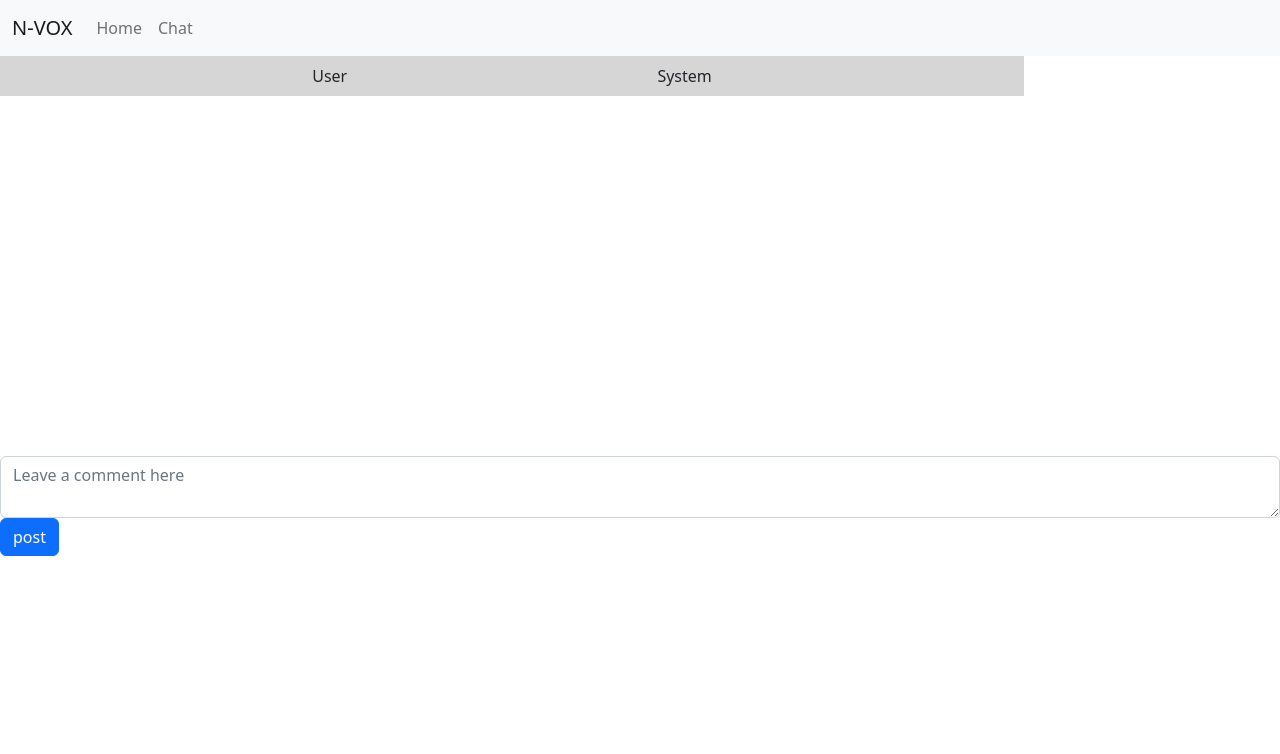
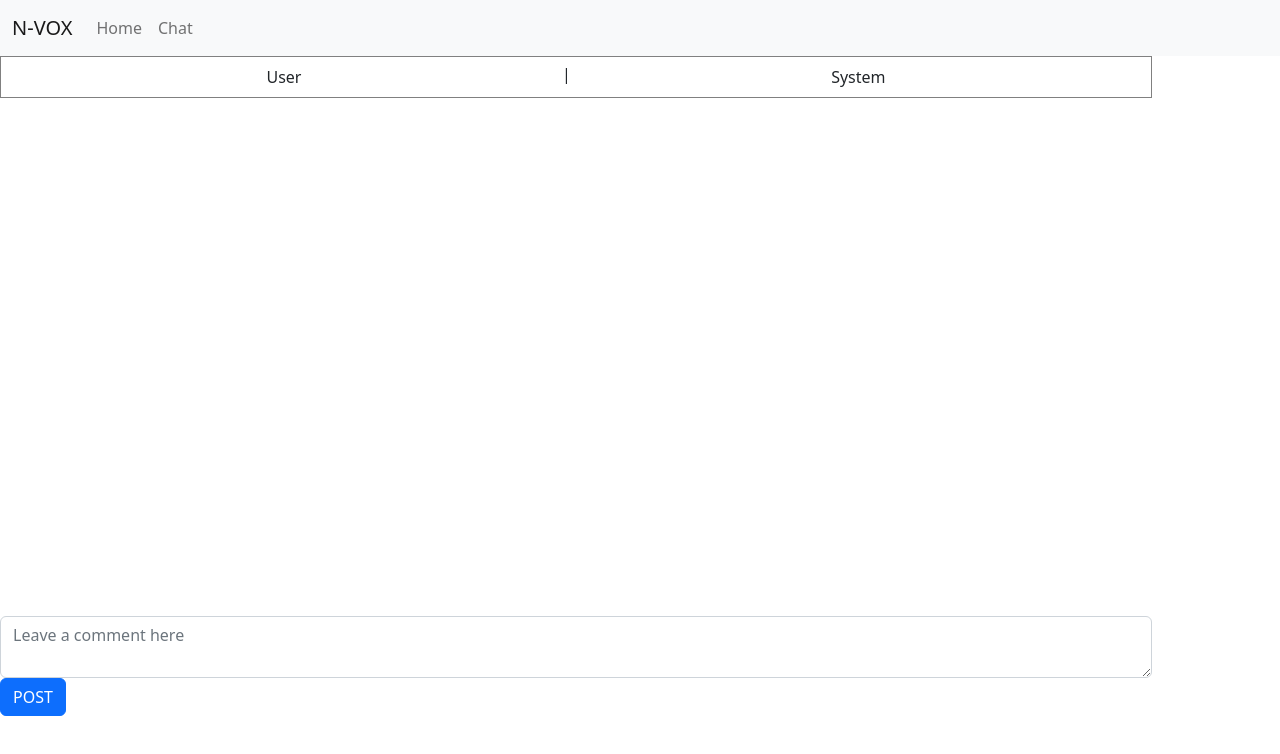
Before and after one commit to wasuken/nvox_srv, a Next.js app: page /chat in a window 1280 px wide. Shown: the top 754 px of the page. Built offline with nearby package versions, Linux system fonts and the light colour scheme.

Commit message:
レイアウト調整

```diff
--- a/pages/chat/index.tsx
+++ b/pages/chat/index.tsx
@@ -5,14 +5,19 @@ import { useState, useEffect } from "react";
 import Button from "react-bootstrap/Button";
 import Form from "react-bootstrap/Form";
 
+const InputArea = styled.div`
+  width: 90vw;
+`;
 const ChatSpace = styled.div`
   height: 50px;
 `;
 
 const ChatLogList = styled.div`
-  width: 80vw;
+  width: 90vw;
   height: 400px;
   overflow: scroll;
+  padding-bottom: 10px;
+height: 70vh;
 `;
 const UserChat = styled.div`
   display: flex;
@@ -25,10 +30,13 @@ const SystemChat = styled.div`
   margin: 5px;
 `;
 const ChatContent = styled.div`
-  width: 300px;
+  width: 500px;
   padding: 20px;
   border: 1px solid blue;
   border-radius: 10px;
+  @media screen and (max-width: 700px) {
+    width: 70vw;
+  }
 `;
 const ChatLogListHeader = styled.div`
   display: flex;
@@ -36,8 +44,8 @@ const ChatLogListHeader = styled.div`
   z-index: 2;
   justify-content: space-evenly;
   padding: 5px;
-  width: 80vw;
-  background: #66666644;
+  width: 90vw;
+  border: 1px solid gray;
 `;
 const ChatLogListHeaderCol = styled.div`
   margin: 3px;
@@ -47,6 +55,9 @@ export default function Index() {
   const [text, setText] = useState("");
   const [chatLog, setChatLog] = useState([]);
   const [loading, setLoading] = useState(false);
+  function ScrollEnd(target) {
+    target.scrollTo(0, target.scrollHeight);
+  }
   function PostChat() {
     if (loading) return;
     setLoading(true);
@@ -63,7 +74,7 @@ export default function Index() {
         text,
         user: 0, // user
       },
-    ]
+    ];
     fetch(`${process.env.NEXT_PUBLIC_BASE_URL}/api/openai/chat`, {
       method: "POST",
       headers: {
@@ -85,11 +96,15 @@ export default function Index() {
         setLoading(false);
       });
   }
+  useEffect(() => {
+    const logList = document.querySelector("#loglist");
+    ScrollEnd(logList);
+  }, [chatLog.length]);
   return (
     <div>
-      <ChatLogList>
+      <ChatLogList id="loglist">
         <ChatLogListHeader>
-          <ChatLogListHeaderCol>User</ChatLogListHeaderCol>
+          <ChatLogListHeaderCol>User</ChatLogListHeaderCol>|
           <ChatLogListHeaderCol>System</ChatLogListHeaderCol>
         </ChatLogListHeader>
         <ChatSpace />
@@ -113,16 +128,16 @@ export default function Index() {
         )}
         {loading ? "Loading..." : ""}
       </ChatLogList>
-      <div>
+      <InputArea>
         <Form.Control
           onChange={(e) => setText(e.target.value)}
           value={text}
           as="textarea"
           placeholder="Leave a comment here"
         />
-      </div>
+      </InputArea>
       <Button variant="primary" onClick={() => PostChat()}>
-        post
+        POST
       </Button>
     </div>
   );
```
